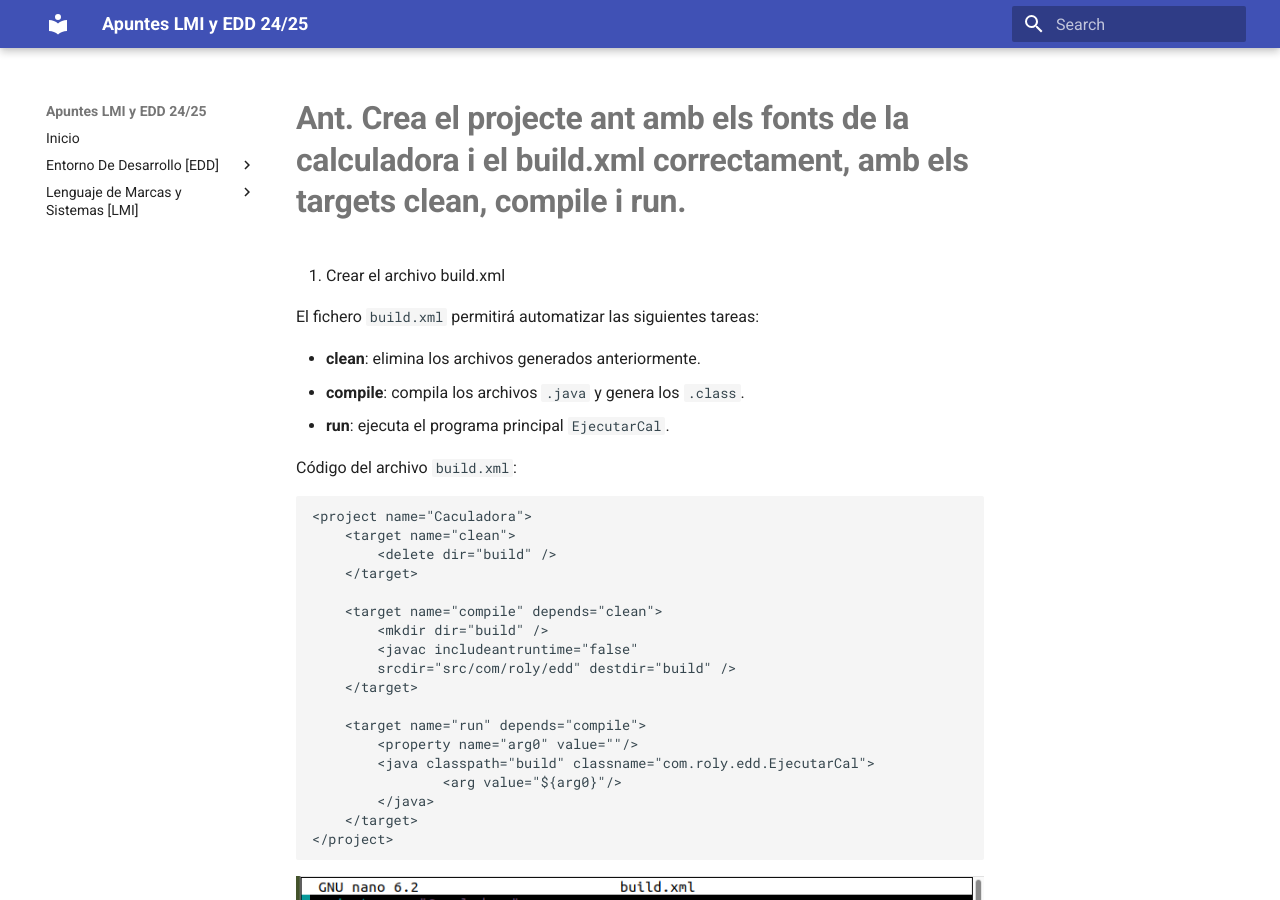
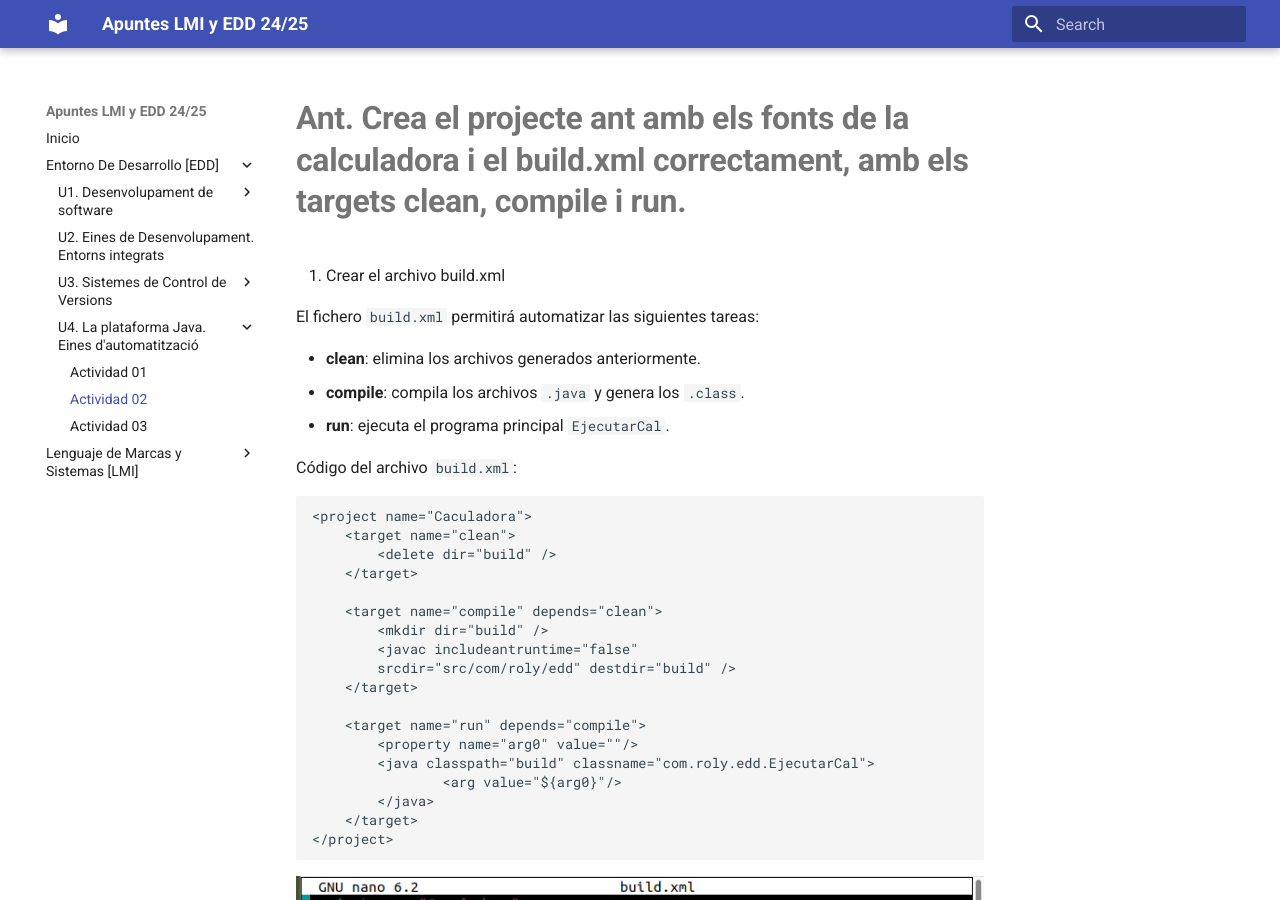
Before and after one commit to RolyAlc/devlog, an MkDocs documentation site: the page built from docs/EDD/T4/Ant.md, in a window 1280 px wide and 900 px high. Built offline with MkDocs 1.6.1 and Material for MkDocs 9.7.7, drawn with Linux system fonts in a browser that asks for light colours; some of the changed lines change nothing that is shown.

Commit message:
update nav v2

```diff
--- a/mkdocs.yml
+++ b/mkdocs.yml
@@ -27,6 +27,8 @@
       - "Apuntes": 'EDD/T3/ejercicio.md'
     - "U4. La plataforma Java. Eines d'automatització":
       - "Actividad 01": 'EDD/T4/Actividad.md'
+      - "Actividad 02": 'EDD/T4/Ant.md'
+      - "Actividad 03": 'EDD/T4/Maven.md'
 
   - "Lenguaje de Marcas y Sistemas [LMI]":
     - "U1. Caracterització dels llenguatges de marques":
@@ -46,5 +48,23 @@
         - "Actividad 10": 'LMI/T2/ej10.html'
         - "Actividad 11": 'LMI/T2/ej11.html'
         - "Actividad 12": 'LMI/T2/ej12.html'
-      - "Modificados + css": []
-    - "U3. Manipulació de documents web Javascript": []
+      - "Modificados + css":
+        - "Actividad 13": 'LMI/T2/modificados/ej11_modif.html'
+        - "Actividad 14": 'LMI/T2/modificados/ej12_modif.html'
+        - "Actividad 15": 'LMI/T2/modificados/form_registro.html'
+    - "U3. Manipulació de documents web Javascript":
+      - "Elementos de lenguaje":
+        - "Actividad 01": 'LMI/T3/Elementos-de-lenguaje/ej1.js'
+        - "Actividad 02": 'LMI/T3/Elementos-de-lenguaje/ej2.js'
+        - "Actividad 03": 'LMI/T3/Elementos-de-lenguaje/ej3.js'
+        - "Actividad 04": 'LMI/T3/Elementos-de-lenguaje/ej4.js'
+        - "Actividad 05": 'LMI/T3/Elementos-de-lenguaje/ej5.js'
+      - "Funciones":
+        - "Actividad 01": 'LMI/T3/Funciones/ej1.js'
+        - "Actividad 02": 'LMI/T3/Funciones/ej2.js'
+      - "Programacion estructurada":
+        - "Actividad 01": 'LMI/T3/Programacion-estructurada/ej1.js'
+        - "Actividad 02": 'LMI/T3/Programacion-estructurada/ej2.js'
+        - "Actividad 03": 'LMI/T3/Programacion-estructurada/ej3.js'
+        - "Actividad 04": 'LMI/T3/Programacion-estructurada/ej4.js'
+        - "Actividad 05": 'LMI/T3/Programacion-estructurada/ej5.js'
```
